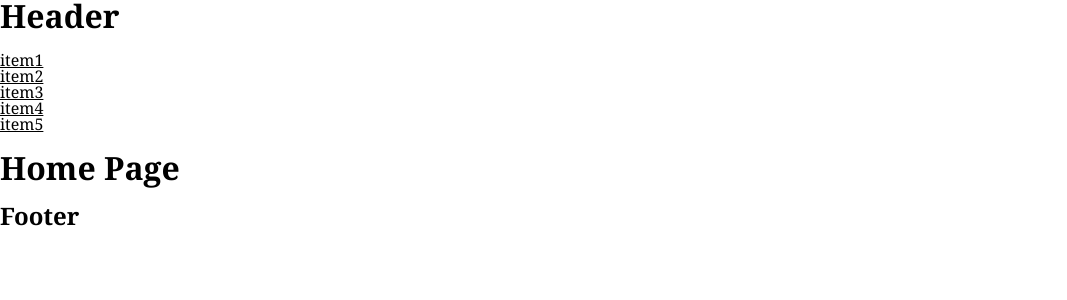
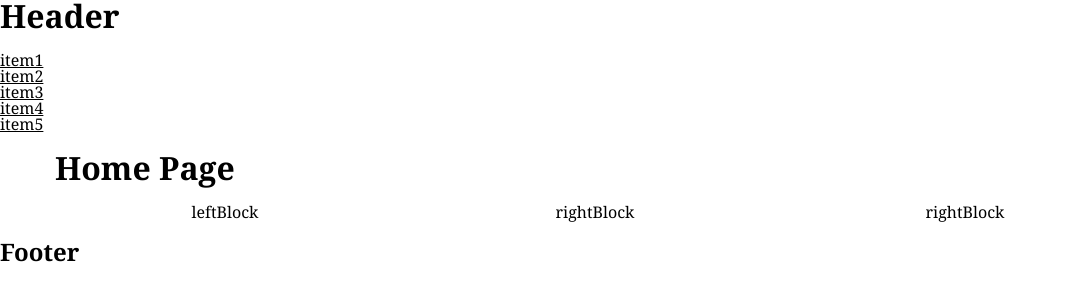
Before and after one commit to AmeliePoulain92/gulp-project, a website: page app/index.html in a window 1280 px wide. Shown: the whole page, without its empty margins (0-1067 px from the left). Drawn offline with Linux system fonts and the light colour scheme.

Commit message:
new grid system

```diff
--- a/app/index.html
+++ b/app/index.html
@@ -29,7 +29,20 @@
             </nav>
         </header>
         <main class="main home-main">
-            <h1>Home Page</h1>
+            <div class="myContainer">
+                <h1>Home Page</h1>
+                <div class="row">
+                    <div class="leftBlock">
+                        <p>leftBlock</p>
+                    </div>
+                    <div class="rightBlock">
+                        <p>rightBlock</p>
+                    </div>
+                    <div class="rightBlock">
+                        <p>rightBlock</p>
+                    </div>
+                </div>
+            </div>
             <!-- <img src="img/base/girl-wallpaper.jpg" alt="girl"> -->
         </main>
     </div>
--- a/app/scss/assets/settings-assets/_grid.scss
+++ b/app/scss/assets/settings-assets/_grid.scss
@@ -1,11 +1,14 @@
 $grid: (
-    'container': 960px,
+    'container': 1170px,
+    'leftBlock': 370px,
+    'rightBlock': 370px,
+    'gutter': 15px
 );
 
-@function containerGrid($width) {
+@function gridValue($width) {
     @return map-get($grid, $width);
 }
 
-@function contentGrid($container, $content) {
-    @return percentage(map-get($grid, $content) / map-get($grid, $container));
+@function contentGrid($container, $content, $gutter) {
+    @return percentage((map-get($grid, $content) + map-get($grid, $gutter) * 2))) / ((map-get($grid, $container) + map-get($grid, $gutter) * 2)));
 }
--- a/app/scss/base.scss
+++ b/app/scss/base.scss
@@ -11,10 +11,32 @@ a {
 }
 
 .myContainer {
-    max-width: containerGrid('container');
+    position: relative;
+    max-width: gridValue('container');
     margin: 0 auto;
-    position: relative;
+
     @extend %clearfix;
 }
 
+.row {
+    margin-right: -(gridValue('gutter'));
+    margin-left: -(gridValue('gutter'));
+
+    @extend %clearfix;
+}
+
+.leftBlock {
+    float: left;
+    width: contentGrid('container', 'leftBlock', 'gutter');
+    padding: 0 gridValue('gutter');
+    text-align: center;
+}
+
+.rightBlock {
+    float: left;
+    width: contentGrid('container', 'rightBlock', 'gutter');
+    padding: 0 gridValue('gutter');
+    text-align: center;
+}
+
 /*END:base*/
```
Also changed, not shown: app/template-modules/index.html (+14 -1 lines), app/css/base.css, 1 other file.
